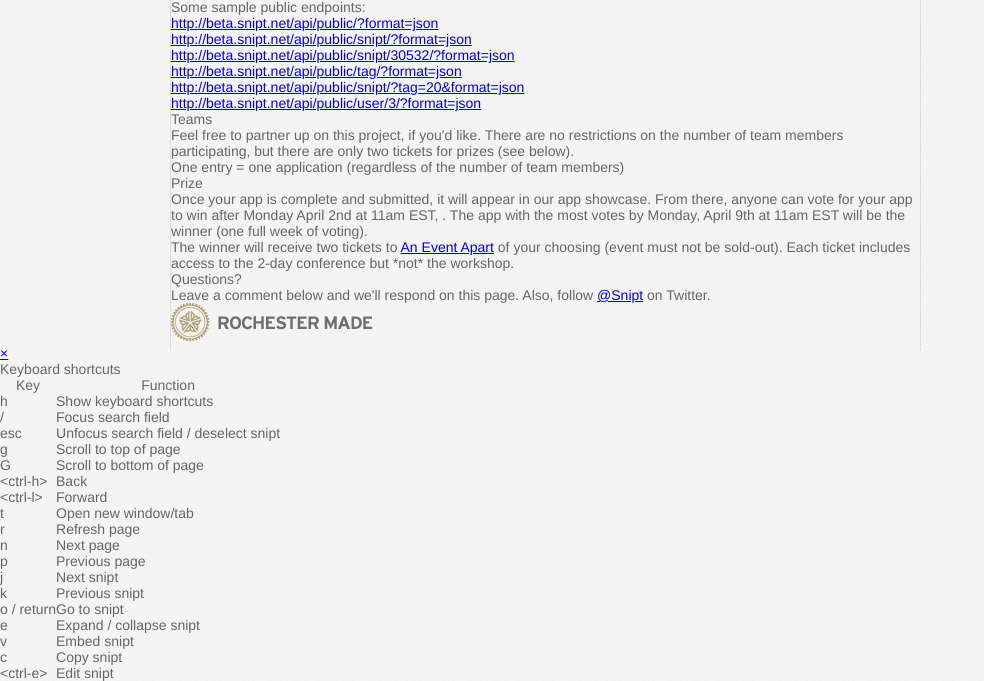
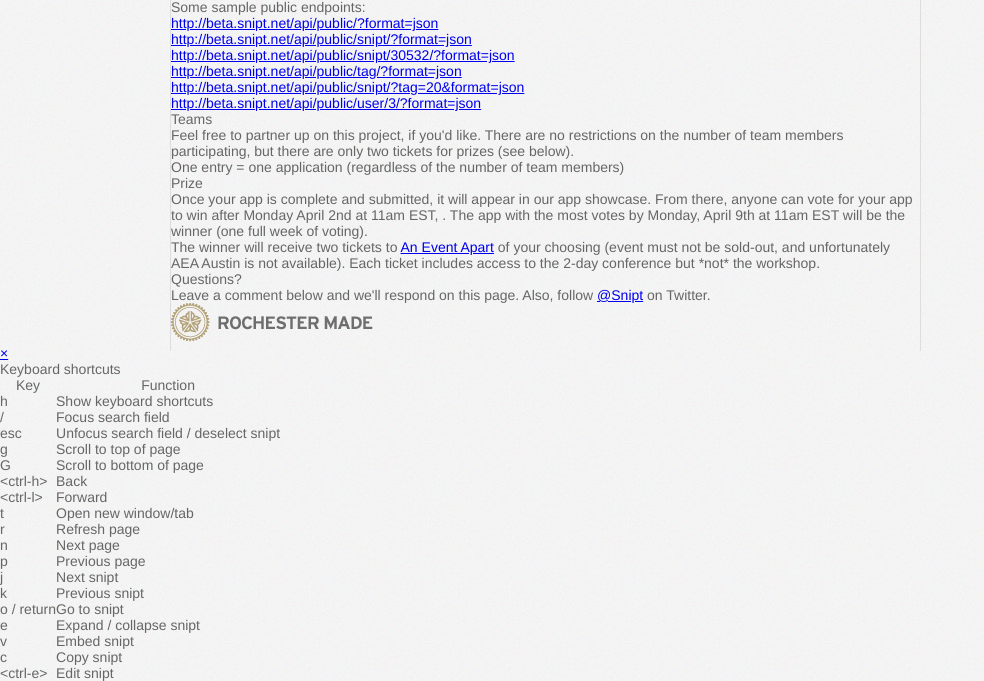
Before and after one commit to nicksergeant/snipt, a Django app: template snipt/templates/api-contest.html in a window 1280 px wide. Shown: the part 449-1130 px from the top of the page, without its empty margins (0-984 px from the left). Run offline with Django 3.2, Linux system fonts and the light colour scheme; the template is opened without the code that fills it, so the values that code supplies are empty; some libraries are stand-ins or nearby versions.

Commit message:
No AEA Austin

```diff
--- a/snipt/templates/api-contest.html
+++ b/snipt/templates/api-contest.html
@@ -39,7 +39,7 @@
         <h4>Prize</h4>
         <ul>
             <li>Once your app is complete and submitted, it will appear in our app showcase. From there, anyone can vote for your app to win after <strong>Monday April 2nd at 11am EST</strong>, . The app with the most votes by <strong>Monday, April 9th at 11am EST</strong> will be the winner (one full week of voting).</li>
-            <li>The winner will receive two tickets to <a href="http://aneventapart.com">An Event Apart</a> of your choosing (event must not be sold-out). Each ticket includes access to the 2-day conference but *not* the workshop.</li>
+            <li>The winner will receive two tickets to <a href="http://aneventapart.com">An Event Apart</a> of your choosing (event must not be sold-out, and unfortunately AEA Austin is not available). Each ticket includes access to the 2-day conference but *not* the workshop.</li>
         </ul>
         <h4>Questions?</h4>
         <p>Leave a comment below and we'll respond on this page. Also, follow <a href="http://twitter.com/snipt">@Snipt</a> on Twitter.</p>
```
